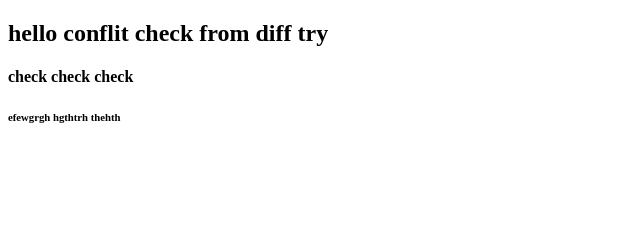
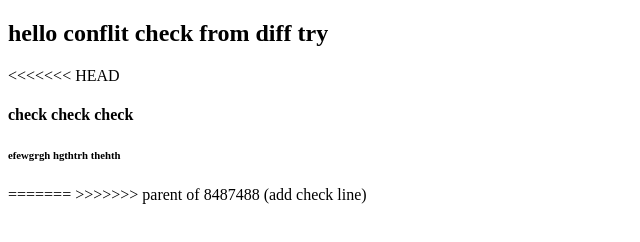
Before and after one commit to 1mohmadzaid/practice-git, a plain HTML site: page hey.html in a window 1280 px wide. Shown: the whole page, without its empty margins (0-640 px from the left). Drawn offline with Linux system fonts and the light colour scheme.

Commit message:
hey add2

```diff
--- a/hey.html
+++ b/hey.html
@@ -8,8 +8,11 @@
 <body>
 
 	<h2>  hello conflit check from diff try </h2>
+<<<<<<< HEAD
 	<h4> check check check </h4>
 
     <h6>efewgrgh hgthtrh thehth</h6>
+=======
+>>>>>>> parent of 8487488 (add check line)
 </body>
 </html>
```
